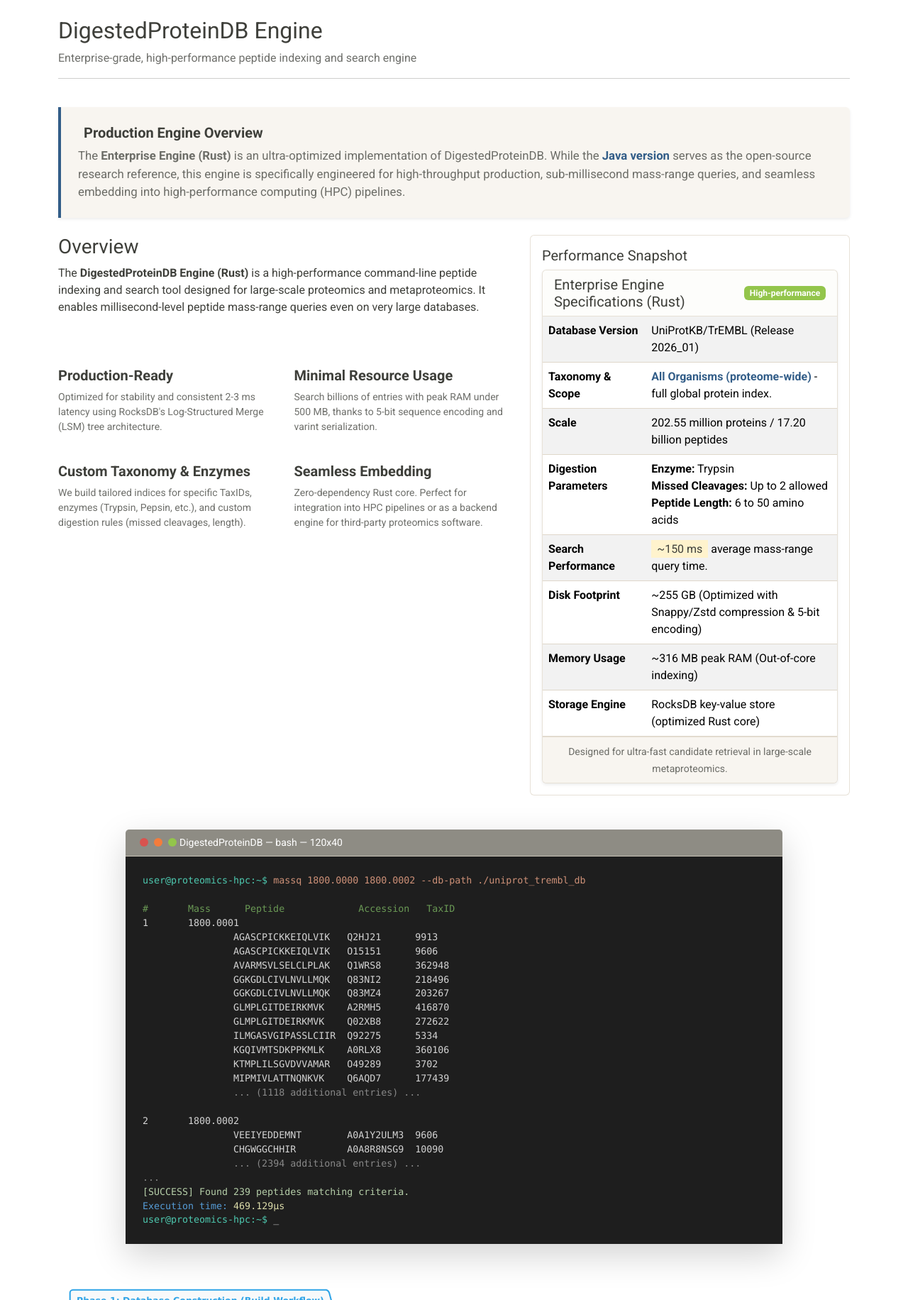
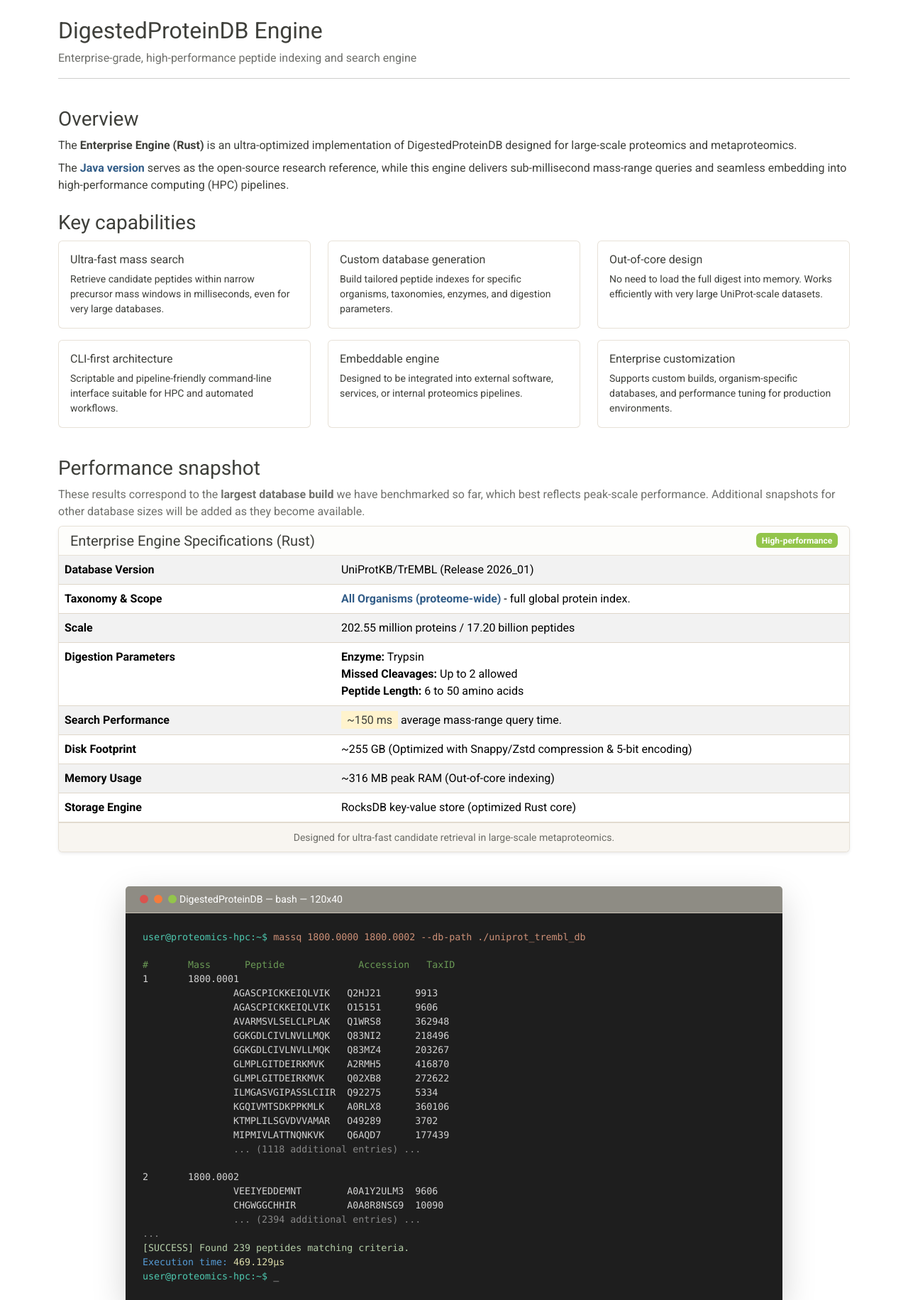
Before and after one commit to jankod/DigestedProteinDB, a PHP site: page /enterprise.php in a window 1280 px wide; the page is wider, and only the part inside the window is pictured. Shown: the part 56-1888 px from the top of that part at 71% size. Run offline with PHP 8.4, Linux system fonts and the light colour scheme.

Commit message:
enterprise.php

```diff
--- a/php/enterprise.php
+++ b/php/enterprise.php
@@ -26,60 +26,111 @@
         </div>
     </div>
 
-    <div class="my-4 p-4 border-start border-4 border-primary bg-light shadow-sm rounded-end">
-        <div class="d-flex align-items-center mb-2">
-            <i class="bi bi-info-square-fill text-primary me-2 fs-4"></i>
-            <h5 class="mb-0 fw-bold text-dark">Production Engine Overview</h5>
-        </div>
-        <p class="mb-0 text-muted" style="font-size: 1.05rem;">
-            The <strong>Enterprise Engine (Rust)</strong> is an ultra-optimized implementation of DigestedProteinDB.
-            While the <span class="text-primary fw-semibold">Java version</span> serves as the open-source research
-            reference,
-            this engine is specifically engineered for high-throughput production, sub-millisecond mass-range queries,
-            and seamless embedding into high-performance computing (HPC) pipelines.
+    <!-- OVERVIEW -->
+    <div class="row mb-4">
+        <div class="col">
+            <h3>Overview</h3>
+            <p class="mb-2">
+                The <strong>Enterprise Engine (Rust)</strong> is an ultra-optimized implementation of DigestedProteinDB
+                designed for large-scale proteomics and metaproteomics.
+            </p>
+            <p class="mb-0">
+                The <span class="text-primary fw-semibold">Java version</span> serves as the open-source research
+                reference, while this engine delivers sub-millisecond mass-range queries and seamless embedding into
+                high-performance computing (HPC) pipelines.
             </p>
         </div>
+    </div>
 
-    <!-- OVERVIEW -->
+    <!-- KEY FEATURES -->
     <div class="row mb-4">
-        <div class="col-lg-7">
-            <h3>Overview</h3>
-            <p>
-                The <strong>DigestedProteinDB Engine (Rust)</strong> is a high-performance command-line
-                peptide indexing and search tool designed for large-scale proteomics and metaproteomics.
-                It enables millisecond-level peptide mass-range queries even on very large databases.
+        <div class="col">
+            <h3>Key capabilities</h3>
+            <div class="row">
+
+                <div class="col-md-6 col-lg-4 mb-3">
+                    <div class="card h-100">
+                        <div class="card-body">
+                            <h6 class="card-title">Ultra-fast mass search</h6>
+                            <p class="card-text small">
+                                Retrieve candidate peptides within narrow precursor mass windows
+                                in milliseconds, even for very large databases.
                             </p>
-
-
-            <div class="row g-4 mt-5">
-                <div class="col-md-6">
-                    <h5 class="fw-bold"><i class="bi bi-gear-wide-connected text-primary"></i> Production-Ready</h5>
-                    <p class="text-muted small">Optimized for stability and consistent 2-3 ms latency using RocksDB's
-                        Log-Structured Merge (LSM) tree architecture.</p>
-                </div>
-                <div class="col-md-6">
-                    <h5 class="fw-bold"><i class="bi bi-memory text-primary"></i> Minimal Resource Usage</h5>
-                    <p class="text-muted small">Search billions of entries with peak RAM under 500 MB, thanks to 5-bit
-                        sequence encoding and varint serialization.</p>
-                </div>
-                <div class="col-md-6">
-                    <h5 class="fw-bold"><i class="bi bi-diagram-3 text-primary"></i> Custom Taxonomy & Enzymes</h5>
-                    <p class="text-muted small">We build tailored indices for specific TaxIDs, enzymes (Trypsin, Pepsin,
-                        etc.), and custom digestion rules (missed cleavages, length).</p>
-                </div>
-                <div class="col-md-6">
-                    <h5 class="fw-bold"><i class="bi bi-box-seam text-primary"></i> Seamless Embedding</h5>
-                    <p class="text-muted small">Zero-dependency Rust core. Perfect for integration into HPC pipelines or
-                        as a backend engine for third-party proteomics software.</p>
                         </div>
                     </div>
                 </div>
 
-        <div class="col-lg-5">
-            <div class="card">
+                <div class="col-md-6 col-lg-4 mb-3">
+                    <div class="card h-100">
                         <div class="card-body">
-                    <h5 class="card-title">Performance Snapshot</h5>
+                            <h6 class="card-title">Custom database generation</h6>
+                            <p class="card-text small">
+                                Build tailored peptide indexes for specific organisms,
+                                taxonomies, enzymes, and digestion parameters.
+                            </p>
+                        </div>
+                    </div>
+                </div>
 
+                <div class="col-md-6 col-lg-4 mb-3">
+                    <div class="card h-100">
+                        <div class="card-body">
+                            <h6 class="card-title">Out-of-core design</h6>
+                            <p class="card-text small">
+                                No need to load the full digest into memory. Works efficiently
+                                with very large UniProt-scale datasets.
+                            </p>
+                        </div>
+                    </div>
+                </div>
+
+                <div class="col-md-6 col-lg-4 mb-3">
+                    <div class="card h-100">
+                        <div class="card-body">
+                            <h6 class="card-title">CLI-first architecture</h6>
+                            <p class="card-text small">
+                                Scriptable and pipeline-friendly command-line interface suitable
+                                for HPC and automated workflows.
+                            </p>
+                        </div>
+                    </div>
+                </div>
+
+                <div class="col-md-6 col-lg-4 mb-3">
+                    <div class="card h-100">
+                        <div class="card-body">
+                            <h6 class="card-title">Embeddable engine</h6>
+                            <p class="card-text small">
+                                Designed to be integrated into external software, services,
+                                or internal proteomics pipelines.
+                            </p>
+                        </div>
+                    </div>
+                </div>
+
+                <div class="col-md-6 col-lg-4 mb-3">
+                    <div class="card h-100">
+                        <div class="card-body">
+                            <h6 class="card-title">Enterprise customization</h6>
+                            <p class="card-text small">
+                                Supports custom builds, organism-specific databases,
+                                and performance tuning for production environments.
+                            </p>
+                        </div>
+                    </div>
+                </div>
+
+            </div>
+        </div>
+    </div>
+
+    <!-- PERFORMANCE SNAPSHOT -->
+    <div class="row mb-4">
+        <div class="col">
+            <h3>Performance snapshot</h3>
+            <p class="text-muted mb-2">These results correspond to the <strong>largest database build</strong> we have
+                benchmarked so far, which best reflects peak-scale performance. Additional snapshots for other database
+                sizes will be added as they become available.</p>
             <div class="card shadow-sm">
                 <div class="card-header d-flex justify-content-between align-items-center">
                     <h5 class="mb-0">Enterprise Engine Specifications (Rust)</h5>
@@ -137,12 +188,8 @@
                         metaproteomics.</small>
                 </div>
             </div>
-
         </div>
     </div>
-        </div>
-    </div>
-
 
     <div class="my-5">
         <div class="row justify-content-center">
@@ -192,8 +239,19 @@
 
         <br>
 
-
         <div class="my-4">
+            <div class="row mb-3">
+                <div class="col">
+                    <h3>Architecture and workflow</h3>
+                    <p class="text-muted mb-2">
+                        The diagram is split into two parts: <strong>database construction</strong> (left) and
+                        <strong>mass-based search</strong> (right). The first shows the build pipeline from UniProtKB input
+                        through digestion and encoding into a RocksDB index. The second shows how experimental mass
+                        queries are matched against the indexed data to return candidate peptides.
+                    </p>
+                    <p class="text-muted mb-0">High-level build and query flow for the enterprise engine.</p>
+                </div>
+            </div>
 
             <svg xmlns="http://www.w3.org/2000/svg" xmlns:xlink="http://www.w3.org/1999/xlink"
                  contentStyleType="text/css" data-diagram-type="DESCRIPTION" height="708.3333px"
@@ -493,31 +551,31 @@
 
 
         <div class="my-5">
-            <div class="row justify-content-center text-center mb-4">
+            <div class="row justify-content-start text-center mb-4">
                 <div class="col-lg-8">
-                    <h2 class="fw-bold text-dark">Accessing the Engine</h2>
-                    <p class="text-muted">The DigestedProteinDB Enterprise Engine (Rust) is optimized for
-                        high-throughput production environments and large-scale metaproteomics.</p>
+                    <h2 class="fw-bold text-dark">Downloads</h2>
+                    <p class="text-muted">Downloadable builds and pre-built databases will be published as releases become
+                        available.</p>
                 </div>
             </div>
 
-            <div class="row g-4 justify-content-center">
+            <div class="row g-4">
                 <div class="col-md-5">
                     <div class="card h-100 shadow-sm border-0 bg-light">
                         <div class="card-body p-4 d-flex flex-column align-items-center justify-content-center text-center">
                             <div class="mb-3 text-primary">
                                 <i class="bi bi-cpu fs-1"></i>
                             </div>
-                            <h4 class="fw-bold">High-performance CLI</h4>
+                            <h4 class="fw-bold">CLI Binary (Rust)</h4>
                             <p class="small text-muted mb-4">Optimized Rust binary for Linux, macOS, and Windows.
                                 Features sub-millisecond query resolution and ultra-low memory footprint.</p>
 
                             <div class="d-grid w-100">
-                                <button class="btn btn-secondary btn-lg disabled shadow-sm">
-                                    <i class="bi bi-clock-history me-2"></i> Available Soon
+                                <button class="btn btn-outline-info btn-lg disabled shadow-sm">
+                                    <i class="bi bi-clock-history me-2"></i> Coming Soon
                                 </button>
                             </div>
-                            <small class="mt-3 text-primary fw-bold">Pre-release testing in progress.</small>
+                            <small class="mt-3 text-muted">Pre-release testing in progress.</small>
                         </div>
                     </div>
                 </div>
@@ -528,13 +586,13 @@
                             <div class="mb-3 text-success">
                                 <i class="bi bi-database-down fs-1"></i>
                             </div>
-                            <h4 class="fw-bold">Pre-built Indices</h4>
+                            <h4 class="fw-bold">Pre-built Databases</h4>
                             <p class="small text-muted mb-4">Download the complete UniProtKB/TrEMBL 2026 digest
-                                (Trypsin, MC=2). Approximately 380 GB of optimized RocksDB data.</p>
+                                (Trypsin, MC=2). Approximately 255 GB of optimized RocksDB data.</p>
 
                             <div class="d-grid w-100">
-                                <button class="btn btn-outline-success btn-lg disabled">
-                                    <i class="bi bi-cloud-download me-2"></i> Coming in Q1 2026
+                                <button class="btn btn-outline-info btn-lg disabled">
+                                    <i class="bi bi-cloud-download me-2"></i> Coming soon
                                 </button>
                             </div>
                             <small class="mt-3 text-muted">Direct high-speed mirror links will be provided.</small>
@@ -543,98 +601,6 @@
                 </div>
             </div>
 
-            <div class="row mt-5 justify-content-center">
-                <div class="col-lg-8 text-center p-4 bg-white border rounded shadow-sm">
-                    <h5 class="fw-bold">Need Early Access?</h5>
-                    <p class="mb-0">For custom database builds, pipeline integration support, or early access to the
-                        Rust CLI engine, please contact the development team at <a href="mailto:jdiminic@pbf.hr"
-                                                                                   class="text-decoration-none fw-bold">jdiminic@pbf.hr</a>.
-                    </p>
-                </div>
-            </div>
-        </div>
-
-
-        <!-- KEY FEATURES -->
-        <div class="row mb-4">
-            <div class="col">
-                <h3>Key capabilities</h3>
-                <div class="row">
-
-                    <div class="col-md-6 col-lg-4 mb-3">
-                        <div class="card h-100">
-                            <div class="card-body">
-                                <h6 class="card-title">Ultra-fast mass search</h6>
-                                <p class="card-text small">
-                                    Retrieve candidate peptides within narrow precursor mass windows
-                                    in milliseconds, even for very large databases.
-                                </p>
-                            </div>
-                        </div>
-                    </div>
-
-                    <div class="col-md-6 col-lg-4 mb-3">
-                        <div class="card h-100">
-                            <div class="card-body">
-                                <h6 class="card-title">Custom database generation</h6>
-                                <p class="card-text small">
-                                    Build tailored peptide indexes for specific organisms,
-                                    taxonomies, enzymes, and digestion parameters.
-                                </p>
-                            </div>
-                        </div>
-                    </div>
-
-                    <div class="col-md-6 col-lg-4 mb-3">
-                        <div class="card h-100">
-                            <div class="card-body">
-                                <h6 class="card-title">Out-of-core design</h6>
-                                <p class="card-text small">
-                                    No need to load the full digest into memory. Works efficiently
-                                    with very large UniProt-scale datasets.
-                                </p>
-                            </div>
-                        </div>
-                    </div>
-
-                    <div class="col-md-6 col-lg-4 mb-3">
-                        <div class="card h-100">
-                            <div class="card-body">
-                                <h6 class="card-title">CLI-first architecture</h6>
-                                <p class="card-text small">
-                                    Scriptable and pipeline-friendly command-line interface suitable
-                                    for HPC and automated workflows.
-                                </p>
-                            </div>
-                        </div>
-                    </div>
-
-                    <div class="col-md-6 col-lg-4 mb-3">
-                        <div class="card h-100">
-                            <div class="card-body">
-                                <h6 class="card-title">Embeddable engine</h6>
-                                <p class="card-text small">
-                                    Designed to be integrated into external software, services,
-                                    or internal proteomics pipelines.
-                                </p>
-                            </div>
-                        </div>
-                    </div>
-
-                    <div class="col-md-6 col-lg-4 mb-3">
-                        <div class="card h-100">
-                            <div class="card-body">
-                                <h6 class="card-title">Enterprise customization</h6>
-                                <p class="card-text small">
-                                    Supports custom builds, organism-specific databases,
-                                    and performance tuning for production environments.
-                                </p>
-                            </div>
-                        </div>
-                    </div>
-
-                </div>
-            </div>
         </div>
 
         <!-- COMMUNITY VS ENTERPRISE -->
```
Lines whose indentation alone changed are shown as unchanged.
